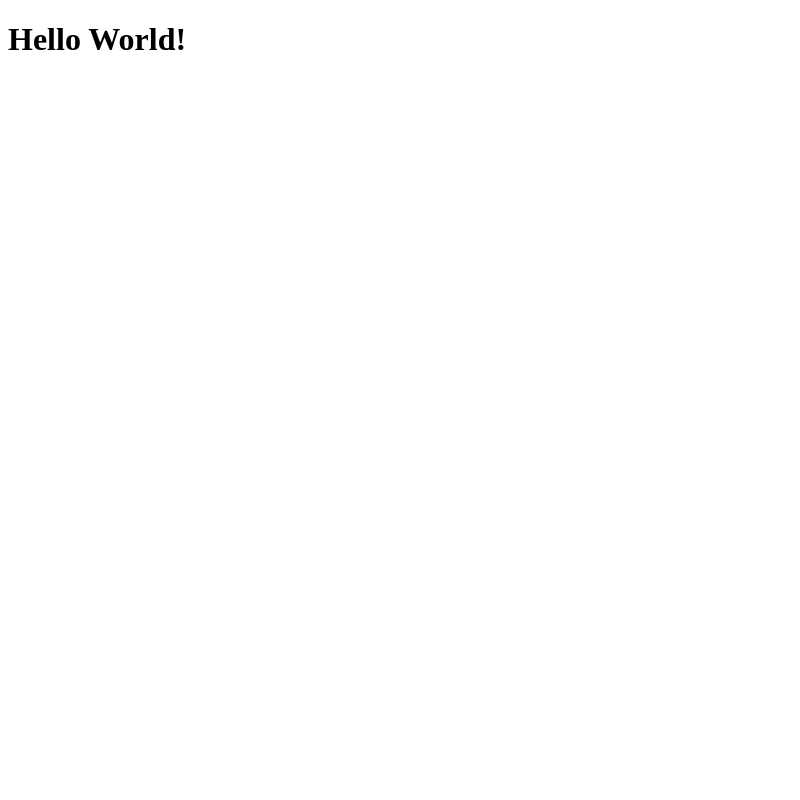
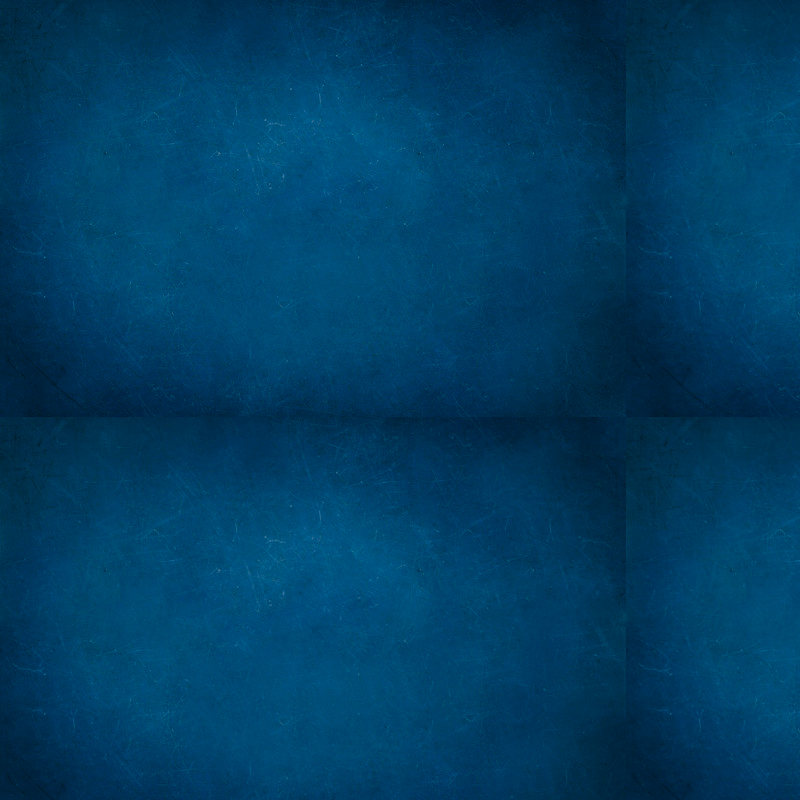
Before and after one commit to J-McKigney/Optimize, an Electron app: page mainWindow.html in a window 800 px wide. Drawn offline with nearby package versions, Linux system fonts and the light colour scheme.

Commit message:
added background styling with test background

```diff
--- a/main.js
+++ b/main.js
@@ -1,4 +1,5 @@
-const { app, BrowserWindow } = require('electron')
+
+const { app, BrowserWindow, TouchBarColorPicker } = require('electron')
 
 function createWindow () {
   const win = new BrowserWindow({
@@ -6,7 +7,8 @@ function createWindow () {
     height: 600,
     webPreferences: {
       nodeIntegration: true
-    }
+    },
+    frame: false
   })
 
   win.loadFile('mainWindow.html')
--- a/mainWindow.html
+++ b/mainWindow.html
@@ -1,11 +1,17 @@
 <!DOCTYPE html>
+<!-- Bootstrap CSS -->
+<link rel="stylesheet" href="./node_modules/bootstrap/dist/css/bootstrap.min.css" />
+<script>require('bootstrap');</script>
 <html>
 <head>
+    <link rel="stylesheet" href="style.css" type="text/css">
     <meta charset="UTF-8">
-    <title>Hello World!</title>
+
     <meta http-equiv="Content-Security-Policy" content="script-src 'self' 'unsafe-inline';" />
+
+
 </head>
-<body style="background: white;">
-    <h1>Hello World!</h1>
+<body>
+
 </body>
 </html>
--- a/package.json
+++ b/package.json
@@ -9,6 +9,7 @@
   "author": "Jack McKigney",
   "license": "ISC",
   "dependencies": {
+    "bootstrap": "^5.0.0-beta2",
     "electron": "^12.0.1"
   }
 }
--- /dev/null
+++ b/style.css
@@ -0,0 +1,3 @@
+body {
+    background-image: url("./Images/BlueBackground.jpg");
+}
```
Also changed, not shown: Images/BlueBackground.jpg (added), 1 other file.
